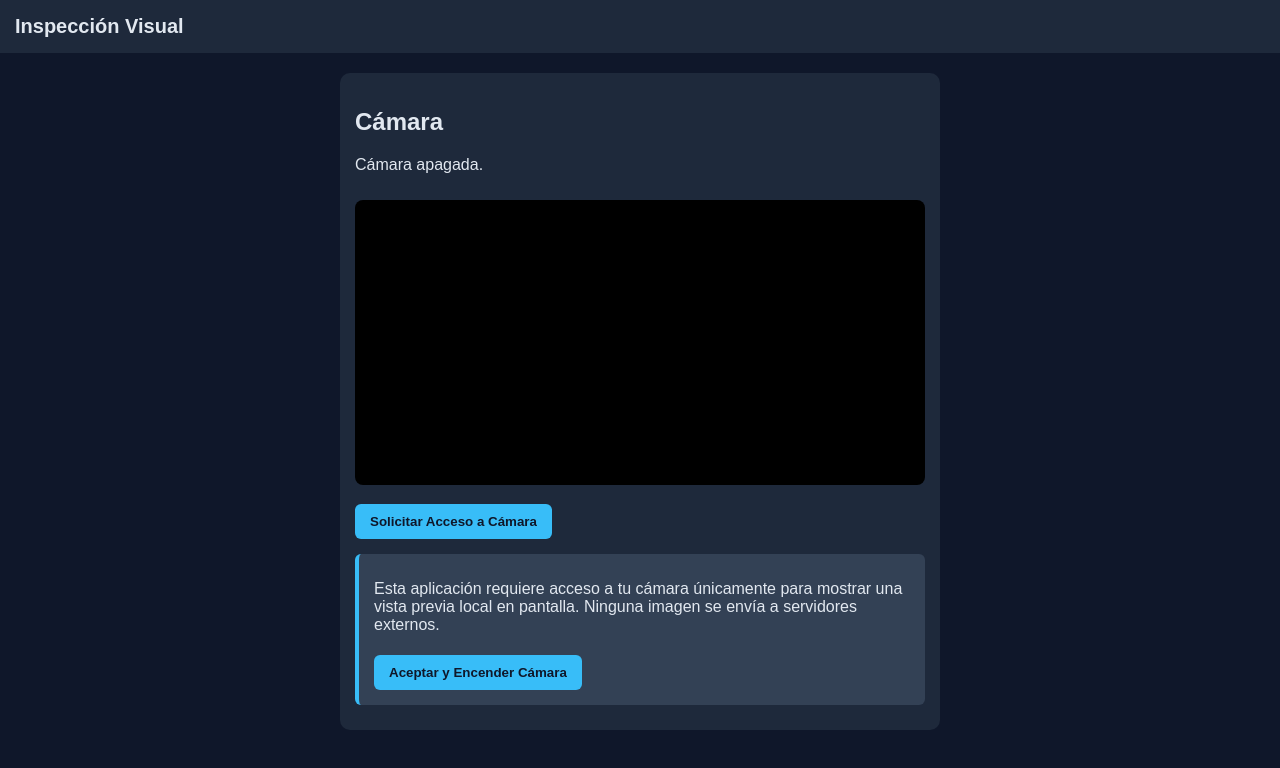
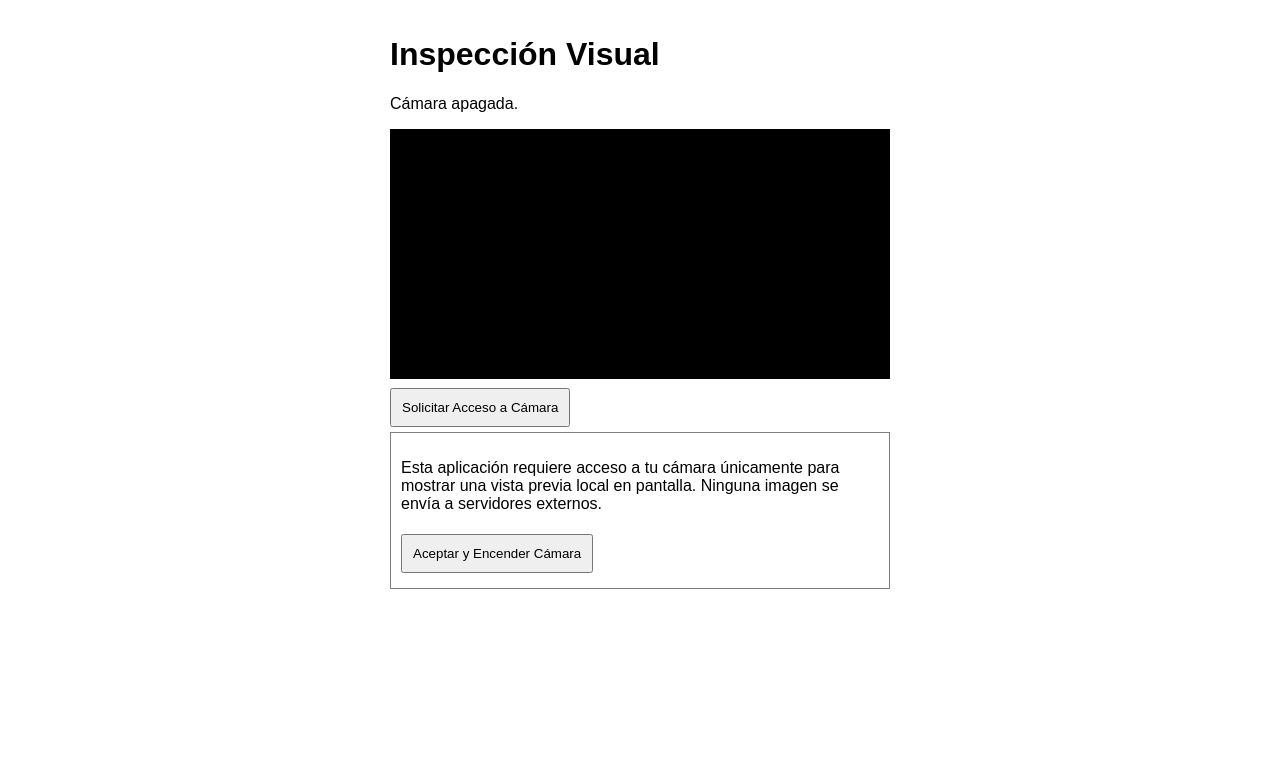
Before and after one commit to EnriqueLanda2/pwa-camara-instalable, a plain HTML site: page index.html in a window 1280 px wide. Both pictures are taken after a click on the button "Solicitar Acceso a Cámara". Drawn offline with Linux system fonts and the light colour scheme.

Commit message:
Frontend más sencillo

```diff
--- a/app.js
+++ b/app.js
@@ -1,11 +1,9 @@
-// 1. Registrar el Service Worker (ruta relativa para GitHub Pages)
+// 1. Registrar el Service Worker
 if ('serviceWorker' in navigator) {
-  navigator.serviceWorker.register('./sw.js')
-    .then(() => console.log('Service Worker registrado'))
-    .catch((error) => console.error('Error al registrar el SW:', error));
+  navigator.serviceWorker.register('./sw.js');
 }
 
-// 2. Instalación: capturar el evento beforeinstallprompt
+// 2. Botón de instalar (Android / Chrome)
 let eventoInstalacionDiferido = null;
 const btnInstalar = document.getElementById('btn-instalar');
 
@@ -16,18 +14,15 @@ window.addEventListener('beforeinstallprompt', (event) => {
 });
 
 btnInstalar.addEventListener('click', () => {
-  if (!eventoInstalacionDiferido) return;
-
   eventoInstalacionDiferido.prompt();
   eventoInstalacionDiferido.userChoice.then((resultado) => {
     if (resultado.outcome === 'accepted') {
       btnInstalar.hidden = true;
     }
-    eventoInstalacionDiferido = null;
   });
 });
 
-// 3. iPhone: mostrar instrucciones manuales si no está instalada
+// 3. iPhone: mostrar instrucciones si no está instalada
 function verificarEntornoIOS() {
   const esIOS = /iPad|iPhone|iPod/.test(navigator.userAgent) && !window.MSStream;
   const estaInstalada = window.navigator.standalone === true ||
@@ -47,7 +42,6 @@ function actualizarMensajeEstado(texto) {
   document.getElementById('mensaje-estado').textContent = texto;
 }
 
-// Apagar la cámara: detener todas las pistas (tracks)
 function detenerCamaraActiva() {
   if (streamActual) {
     streamActual.getTracks().forEach((track) => {
@@ -57,7 +51,6 @@ function detenerCamaraActiva() {
   }
 }
 
-// Encender la cámara con el lente indicado
 function iniciarCamara(modo) {
   detenerCamaraActiva();
 
@@ -70,9 +63,7 @@ function iniciarCamara(modo) {
     .then((stream) => {
       streamActual = stream;
       visorVideo.srcObject = stream;
-      visorVideo.className = modo === 'user' ? 'espejo' : '';
       document.getElementById('controles').hidden = false;
-      document.getElementById('btn-preparar-camara').hidden = true;
       actualizarMensajeEstado(`Cámara activa (${modo === 'environment' ? 'Trasera' : 'Frontal'})`);
     })
     .catch((error) => {
@@ -86,7 +77,7 @@ function iniciarCamara(modo) {
     });
 }
 
-// 5. Pre-Permiso: primer clic muestra el aviso, segundo clic enciende la cámara
+// 5. Pre-Permiso: primero el aviso, luego la cámara
 document.getElementById('btn-preparar-camara').addEventListener('click', () => {
   document.getElementById('aviso-permiso').hidden = false;
 });
@@ -96,7 +87,7 @@ document.getElementById('btn-confirmar-permiso').addEventListener('click', () =>
   iniciarCamara(modoCamaraActual);
 });
 
-// 6. Cambiar entre cámara trasera y frontal
+// 6. Cambiar de cámara
 document.getElementById('btn-alternar-camara').addEventListener('click', () => {
   modoCamaraActual = modoCamaraActual === 'environment' ? 'user' : 'environment';
   iniciarCamara(modoCamaraActual);
@@ -107,9 +98,7 @@ document.getElementById('btn-apagar-camara').addEventListener('click', () => {
   detenerCamaraActiva();
   visorVideo.srcObject = null;
   document.getElementById('controles').hidden = true;
-  document.getElementById('btn-preparar-camara').hidden = false;
   actualizarMensajeEstado('Cámara apagada.');
 });
 
-// Al cargar la página
 verificarEntornoIOS();
--- a/index.html
+++ b/index.html
@@ -3,44 +3,35 @@
 <head>
   <meta charset="UTF-8">
   <meta name="viewport" content="width=device-width, initial-scale=1.0">
-  <meta name="theme-color" content="#0f172a">
   <title>Inspección Visual PWA</title>
   <link rel="stylesheet" href="./styles.css">
   <link rel="manifest" href="./manifest.json">
   <link rel="apple-touch-icon" href="./icons/icon-192.png">
 </head>
 <body>
-  <header>
   <h1>Inspección Visual</h1>
-    <button id="btn-instalar" type="button" hidden>Instalar App</button>
-  </header>
 
-  <main>
-    <!-- Instrucciones solo para iPhone (iOS no tiene beforeinstallprompt) -->
-    <section id="instrucciones-ios" class="card aviso" hidden>
-      <p>Para instalar en iPhone, pulsa el icono <strong>Compartir</strong> y selecciona <strong>"Agregar a inicio"</strong>.</p>
-    </section>
+  <button id="btn-instalar" hidden>Instalar App</button>
 
-    <section class="card">
-      <h2>Cámara</h2>
+  <p id="instrucciones-ios" hidden>
+    Para instalar en iPhone, pulsa el icono Compartir y selecciona "Agregar a inicio".
+  </p>
+
   <p id="mensaje-estado">Cámara apagada.</p>
 
   <video id="visor-camara" autoplay playsinline muted></video>
 
-      <button id="btn-preparar-camara" type="button">Solicitar Acceso a Cámara</button>
+  <button id="btn-preparar-camara">Solicitar Acceso a Cámara</button>
 
-      <!-- Aviso ético (Pre-Permiso) -->
-      <div id="aviso-permiso" class="aviso" hidden>
+  <div id="aviso-permiso" hidden>
     <p>Esta aplicación requiere acceso a tu cámara únicamente para mostrar una vista previa local en pantalla. Ninguna imagen se envía a servidores externos.</p>
-        <button id="btn-confirmar-permiso" type="button">Aceptar y Encender Cámara</button>
+    <button id="btn-confirmar-permiso">Aceptar y Encender Cámara</button>
   </div>
 
   <div id="controles" hidden>
-        <button id="btn-alternar-camara" type="button">Cambiar Cámara</button>
-        <button id="btn-apagar-camara" type="button">Apagar Cámara</button>
+    <button id="btn-alternar-camara">Cambiar Cámara</button>
+    <button id="btn-apagar-camara">Apagar Cámara</button>
   </div>
-    </section>
-  </main>
 
   <script src="./app.js"></script>
 </body>
--- a/styles.css
+++ b/styles.css
@@ -1,72 +1,25 @@
 body {
   font-family: Arial, sans-serif;
-  background: #0f172a;
-  color: #e2e8f0;
-  margin: 0;
-}
-
-header {
-  background: #1e293b;
+  max-width: 500px;
+  margin: 0 auto;
   padding: 15px;
-  display: flex;
-  justify-content: space-between;
-  align-items: center;
-}
-
-header h1 {
-  font-size: 20px;
-  margin: 0;
-}
-
-main {
-  max-width: 600px;
-  margin: 20px auto;
-  padding: 0 15px;
-}
-
-.card {
-  background: #1e293b;
-  padding: 15px;
-  border-radius: 10px;
-  margin-bottom: 15px;
-}
-
-.aviso {
-  background: #334155;
-  border-left: 4px solid #38bdf8;
-  padding: 10px 15px;
-  border-radius: 6px;
-  margin: 10px 0;
 }
 
 video {
   width: 100%;
   background: black;
-  border-radius: 8px;
-  margin: 10px 0;
-}
-
-/* La cámara frontal se ve como espejo */
-video.espejo {
-  transform: scaleX(-1);
 }
 
 button {
-  background: #38bdf8;
-  color: #0f172a;
-  border: none;
-  padding: 10px 15px;
-  border-radius: 6px;
-  font-weight: bold;
-  cursor: pointer;
-  margin: 5px 5px 5px 0;
+  padding: 10px;
+  margin: 5px 0;
 }
 
-#btn-apagar-camara {
-  background: #ef4444;
-  color: white;
+#aviso-permiso {
+  border: 1px solid gray;
+  padding: 10px;
 }
 
 [hidden] {
-  display: none !important;
+  display: none;
 }
--- a/sw.js
+++ b/sw.js
@@ -1,4 +1,4 @@
-const CACHE_NAME = 'camara-v1';
+const CACHE_NAME = 'camara-v2';
 const STATIC_FILES = [
   './',
   './index.html',
```
Lines whose indentation alone changed are shown as unchanged.
